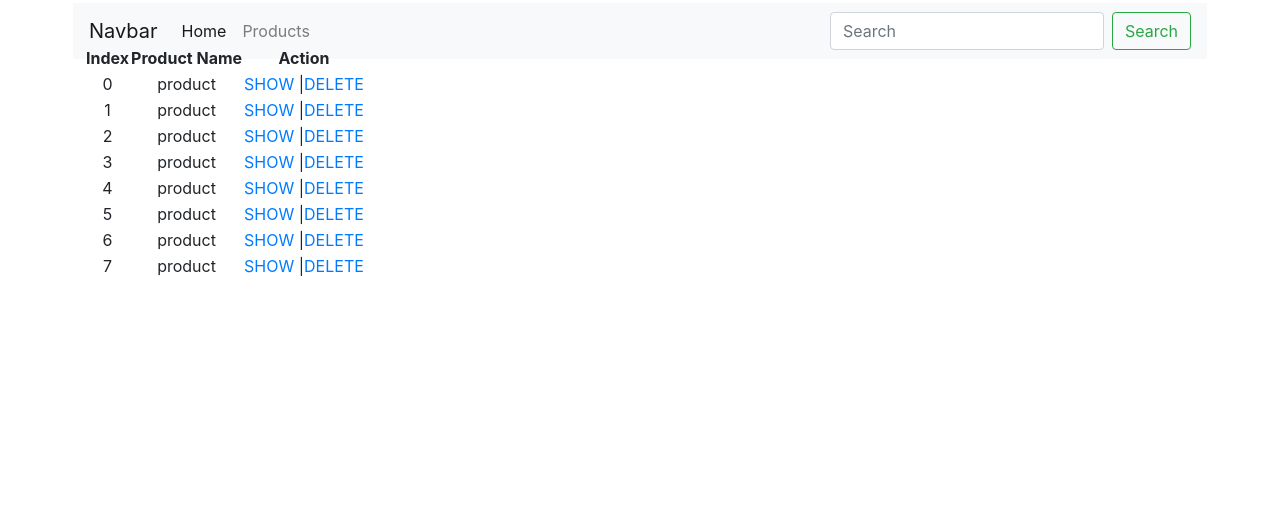
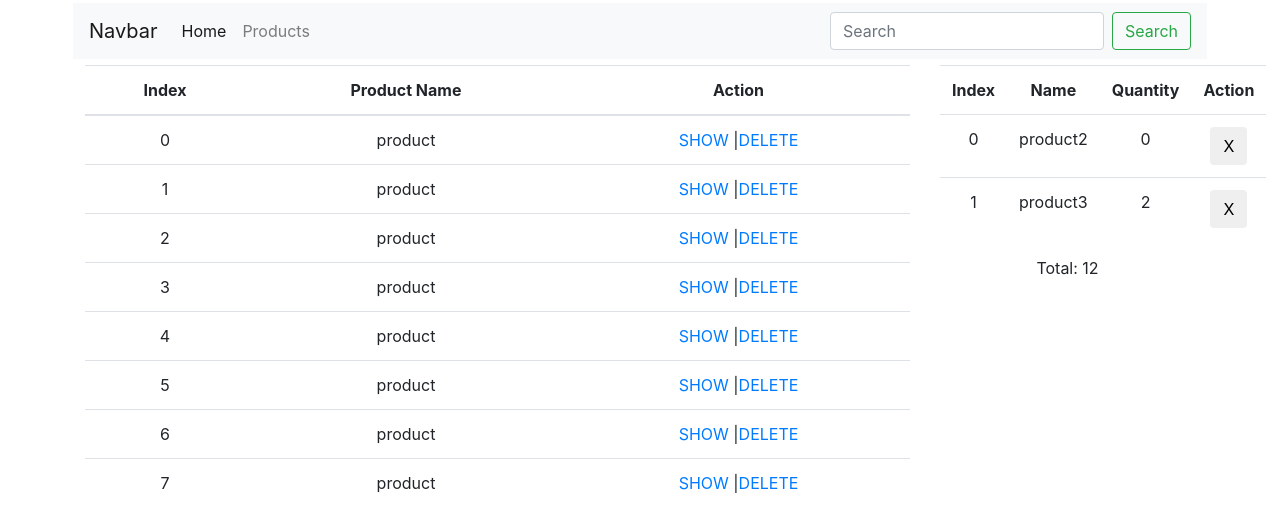
Before and after one commit to kapit4n/react-shopping-cart, a React (Create React App) app: page /products in a window 1280 px wide. Shown: the top 532 px of the page. Built offline with nearby package versions, Linux system fonts and the light colour scheme.

Commit message:
Adding cart info on home page

```diff
--- a/src/App.js
+++ b/src/App.js
@@ -7,6 +7,7 @@ import ProductList from "./containers/ProductList";
 import Product from "./containers/Product";
 import Home from "./containers/Home";
 import Nav from "./components/Nav"
+import CartInfo from "./containers/CartInfo"
 
 class App extends Component {
   render() {
@@ -14,10 +15,15 @@ class App extends Component {
       <header className="App-header col-md-12">
           <Nav></Nav>
         </header>
-        <div className="col-md-12">
+      <div className="col-md-9" style={{ "margin-top": "20px" }}>
           <Route exact path="/" component={Home} />
           <Route path="/products" component={ProductList} />
-          <Route exact exact path="/productShow" component={Product} />
+          <Route exact exact path="/productShow/:id" component={Product} />
+        </div>
+        <div className="col-md-3">
+        <div style={{"margin-top": "20px"}}>
+            <CartInfo></CartInfo>
+          </div>
         </div>
       </div>;
   }
--- a/src/components/ProductCard.js
+++ b/src/components/ProductCard.js
@@ -1,7 +1,7 @@
 import React from "react";
 
 const ProductCard = ({product}) => {
-  return <div class="card" style={{ width: "12rem", display: "inline-block", "border-width": "5px" }}>
+  return <div class="card" style={{ width: "12rem", display: "inline-block", "border-width": "5px", "border-style": "solid" }}>
     <img class="card-img-top" src="https://comps.canstockphoto.com/product-stock-illustration_csp28697982.jpg" alt="Card image cap" />
     <div class="card-body">
       <h5 class="card-title" style={{ position: "absolute", top: "1px", color: "black",
--- a/src/components/ProductListTable.js
+++ b/src/components/ProductListTable.js
@@ -2,7 +2,7 @@ import React from "react"
 
 const ProductListTable = ({ products }) => {
   return <div>
-      <table>
+      <table class="table">
         <thead>
           <th>Index</th>
           <th>Product Name</th>
@@ -12,7 +12,7 @@ const ProductListTable = ({ products }) => {
             {" "}
             <td>{index}</td> <td>product</td>
             <td>
-              <a href={"/productShow"}>SHOW</a> |
+              <a href={"/productShow/" + index}>SHOW</a> |
               <a href={"/productShow"}>DELETE</a>
             </td>
           </tr>)}
--- /dev/null
+++ b/src/components/ProductShow.js
@@ -0,0 +1,24 @@
+import React from "react";
+
+const ProductShow = ({ product, productId }) => {
+    return <div class="card container" style={{ "border-width": "5px", "border-style": "solid" }}>
+        <dl>
+          <dt>Name</dt>
+          <dd>{product}</dd>
+          <dt>Image</dt>
+          <dd>
+            <img src="https://comps.canstockphoto.com/product-stock-illustration_csp28697982.jpg" />
+          </dd>
+
+          <dt>Details</dt>
+          <dd>
+            <ul>
+                <li>Product Detail 1</li>
+            </ul>
+          </dd>
+
+        </dl>
+      </div>;
+}
+
+export default ProductShow;
--- /dev/null
+++ b/src/containers/CartInfo.js
@@ -0,0 +1,45 @@
+import React from "react";
+import { bindActionCreators } from "redux";
+import { connect } from 'react-redux';
+import * as productAction from "../actions";
+
+class CartInfo extends React.Component {
+    render() {
+      return <div>
+                <table className="table">
+                  <tr>
+                    <th>Index</th>
+                    <th>Name</th>
+                    <th>Quantity</th>
+                    <th>Action</th>
+                  </tr>
+                  <tbody>
+                  {this.props.cartInfo.products.map((product, index) => {
+                    return <tr>
+                      <td>{index}</td>
+                      <td>{product}</td>
+                      <td>{index*2}</td>
+                      <td><button class="btn">X</button></td>
+                    </tr>;
+                    })}
+                  </tbody>
+                </table>
+                <div>
+                  Total: {this.props.cartInfo.total}
+                </div>
+            </div>
+    }
+}
+
+function mapStateToProps(state, ownProps) {
+    return { cartInfo: state.cartInfo };
+}
+
+function mapDispathProps(dispatch) {
+    return { actions: bindActionCreators(productAction, dispatch) };
+}
+
+export default connect(
+  mapStateToProps,
+  mapDispathProps
+)(CartInfo);
--- a/src/containers/Product.js
+++ b/src/containers/Product.js
@@ -2,11 +2,11 @@ import React from "react";
 import { bindActionCreators } from "redux";
 import { connect } from 'react-redux';
 import * as productAction from "../actions";
-import ProductCard from "../components/ProductCard"
+import ProductShow from "../components/ProductShow"
 
 class Product extends React.Component {
     render() {
-        return <ProductCard product={this.props.productShow} />
+        return <ProductShow product={this.props.productShow} productId={this.props.match.params.id} />;
     }
 }
 
--- a/src/reducers.js
+++ b/src/reducers.js
@@ -2,9 +2,10 @@ import { SHOW_ALL } from "./actions";
 
 const initialState = {
   visibilityFilter: SHOW_ALL,
-    products: ["Product 1", "Product 2", "Product 1", "Product 2", "Product 1", "Product 2", "Product 1", "Product 2"],
+    products: ["Product 1", "Product 2", "Product 3", "Product 4", "Product 5", "Product 6", "Product 7", "Product 8"],
   product: "THis is the product",
-  productShow: "THis is product displayed"
+  productShow: "THis is product displayed",
+  cartInfo: {products: ["product2", "product3"], total: 12}
 };
 
 export function todoApp(state, action) {
```
Also changed, not shown: src/components/HomeProducts.js (line endings or trailing spaces).
